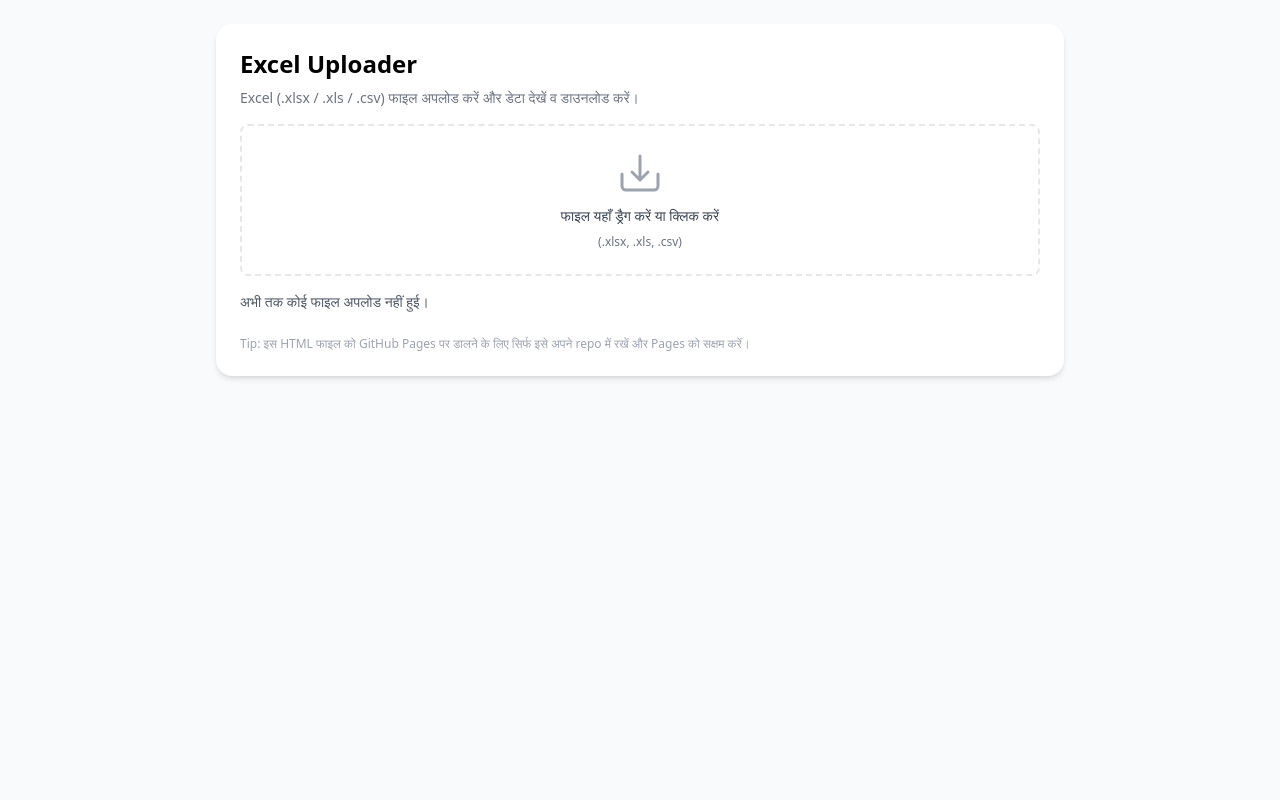
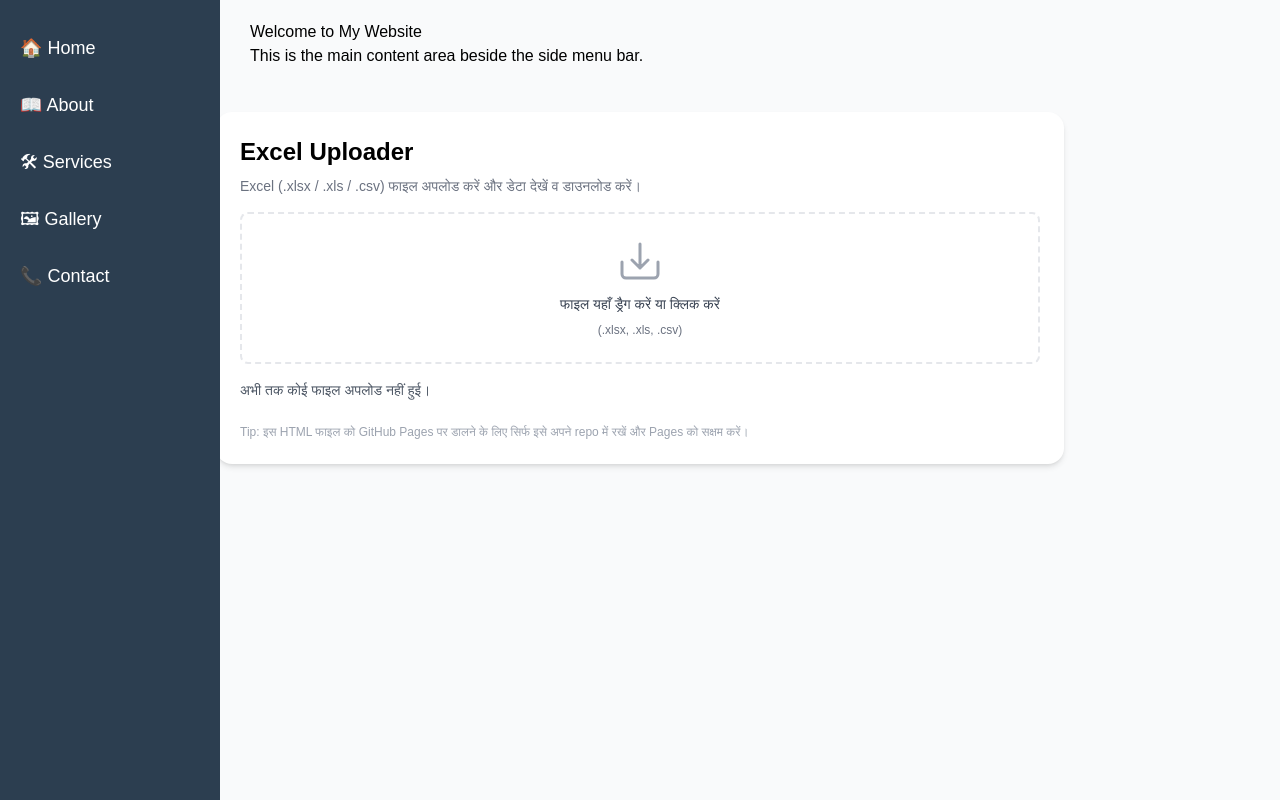
Before and after one commit to studybank/result, a plain HTML site: page index.html in a window 1280 px wide. Drawn offline with nearby package versions, Linux system fonts and the light colour scheme.

Commit message:
Implement sidebar and main content layout
Added sidebar and main content structure with styling.

```diff
--- a/index.html
+++ b/index.html
@@ -6,8 +6,58 @@
 <title>Excel Uploader</title>
 <script src="https://cdn.jsdelivr.net/npm/xlsx@0.18.5/dist/xlsx.full.min.js"></script>
 <script src="https://cdn.tailwindcss.com"></script>
+  <style>
+    body {
+      margin: 0;
+      font-family: Arial, sans-serif;
+    }
+
+    /* Sidebar style */
+    .sidebar {
+      height: 100vh;
+      width: 220px;
+      position: fixed;
+      top: 0;
+      left: 0;
+      background-color: #2c3e50;
+      padding-top: 20px;
+    }
+
+    /* Sidebar links */
+    .sidebar a {
+      display: block;
+      color: white;
+      padding: 15px 20px;
+      text-decoration: none;
+      font-size: 18px;
+    }
+
+    .sidebar a:hover {
+      background-color: #34495e;
+    }
+
+    /* Main content */
+    .main-content {
+      margin-left: 230px;
+      padding: 20px;
+    }
+  </style>
 </head>
 <body class="bg-gray-50">
+  <!-- Sidebar -->
+  <div class="sidebar">
+    <a href="https://studybank.github.io/home/">🏠 Home</a>
+    <a href="#about">📖 About</a>
+    <a href="#services">🛠 Services</a>
+    <a href="#gallery">🖼 Gallery</a>
+    <a href="#contact">📞 Contact</a>
+  </div>
+
+  <!-- Main Content -->
+  <div class="main-content">
+    <h1>Welcome to My Website</h1>
+    <p>This is the main content area beside the side menu bar.</p>
+  </div>
 <div class="max-w-4xl mx-auto p-6">
 <div class="bg-white shadow-md rounded-2xl p-6">
 <h1 class="text-2xl font-semibold mb-2">Excel Uploader</h1>
```
